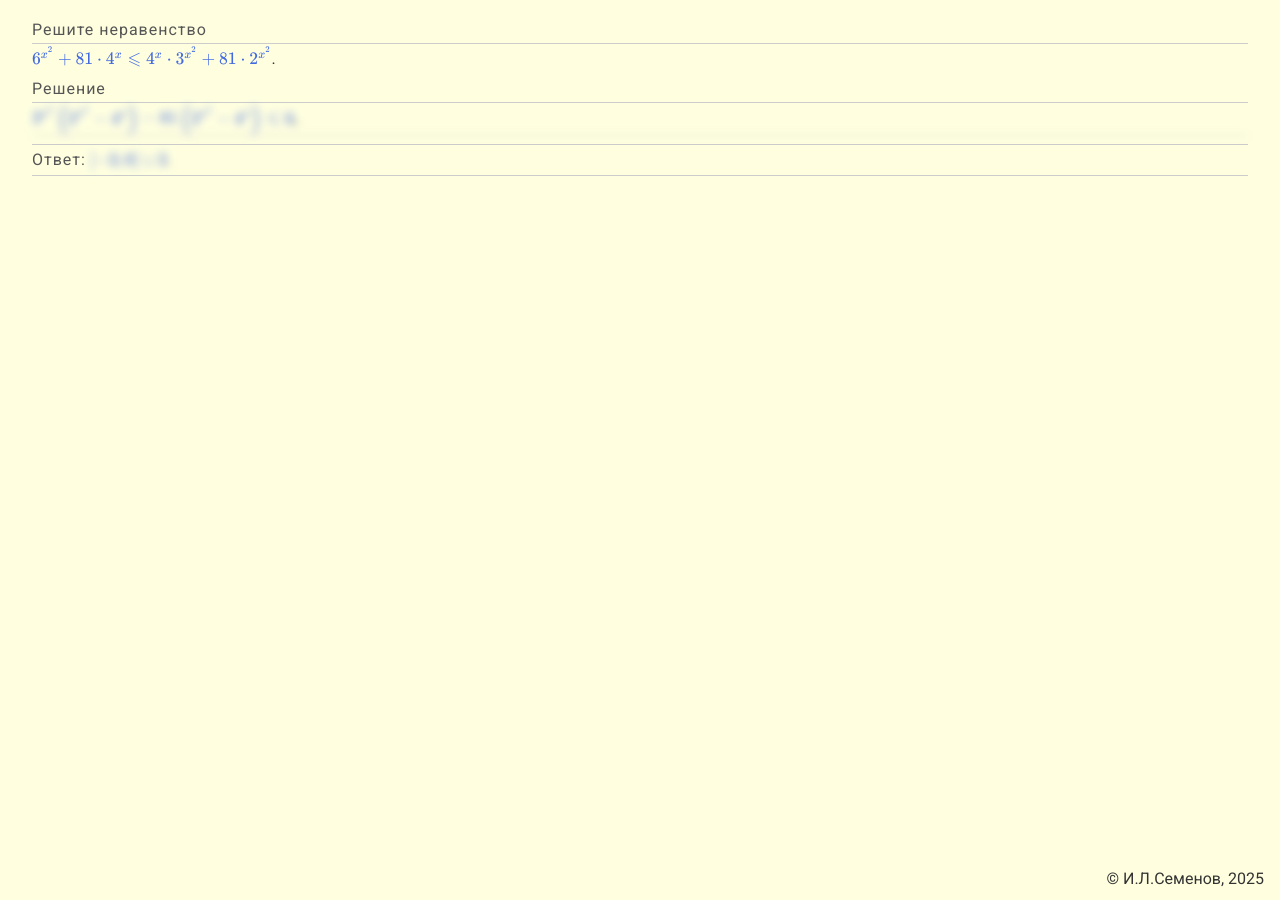
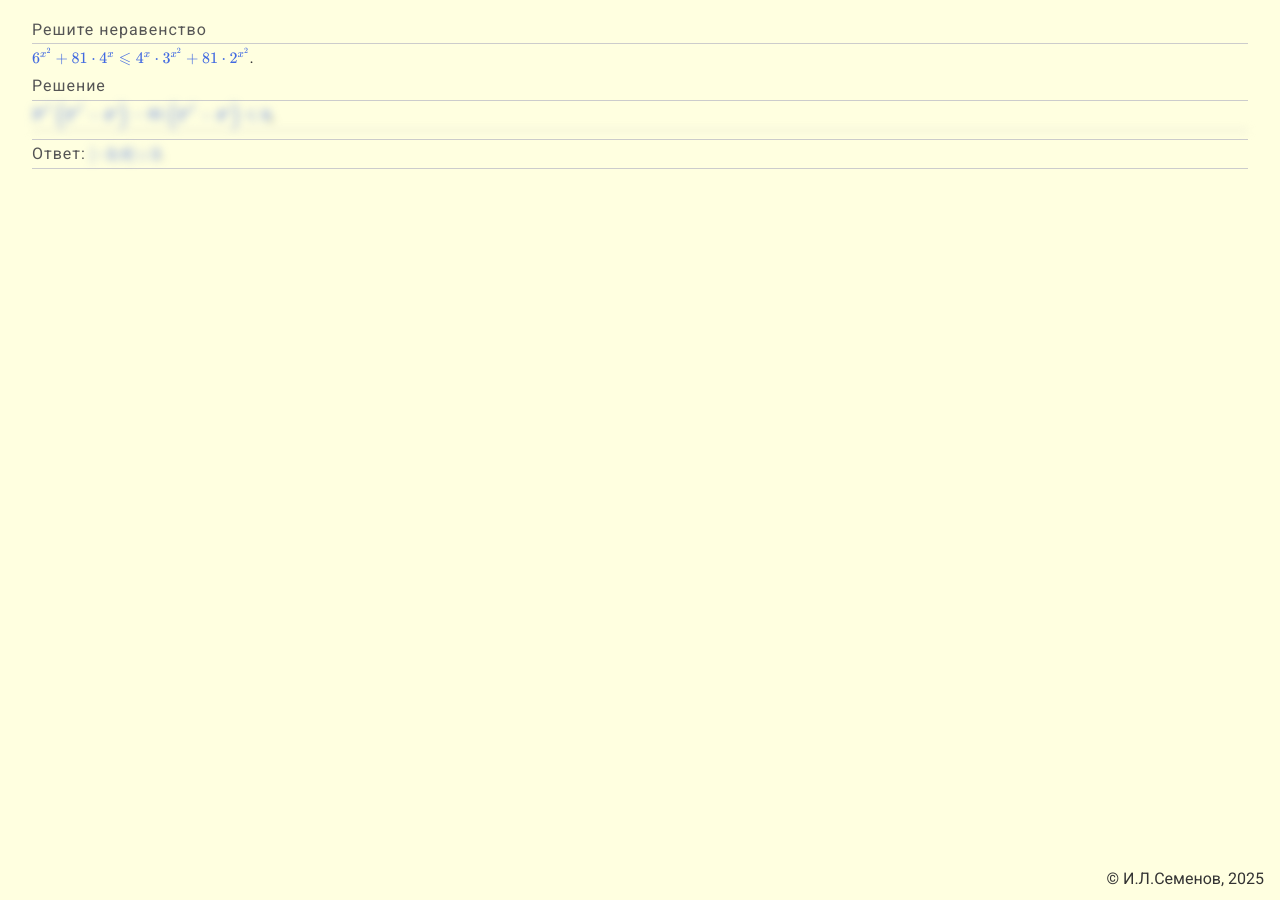
Before and after one commit to igorlsemenov/math, a Jekyll site: the page problem_test.html, which Jekyll copies as it is, in a window 1280 px wide. Built offline with Jekyll 4.4.1, drawn with Linux system fonts in a browser that asks for light colours.

Commit message:
Update problem_test.html

```diff
--- a/problem_test.html
+++ b/problem_test.html
@@ -122,7 +122,7 @@
         border-bottom: 1px solid light-dark(#ccc, #333);
       }
       a { font-style: italic; font-size: 90%; }
-      .katex { font-size: 1.1em !important; color: var(--math_color); line-height: 1.7; }
+      .katex { font-size: 1em !important; color: var(--math_color); line-height: 1.7; }
       .footer {
         text-align: end;
         padding: 0 1em 0.5em 0;
```
